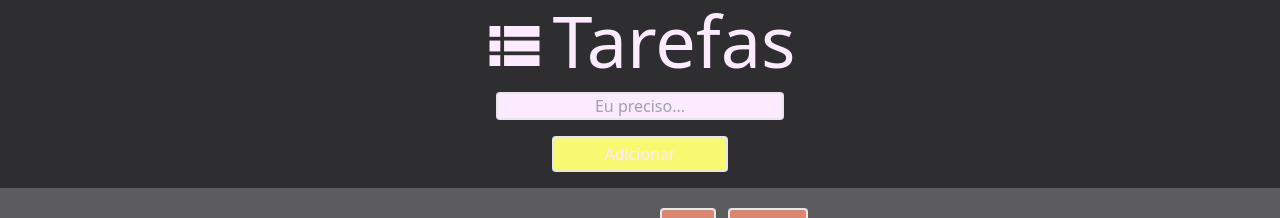
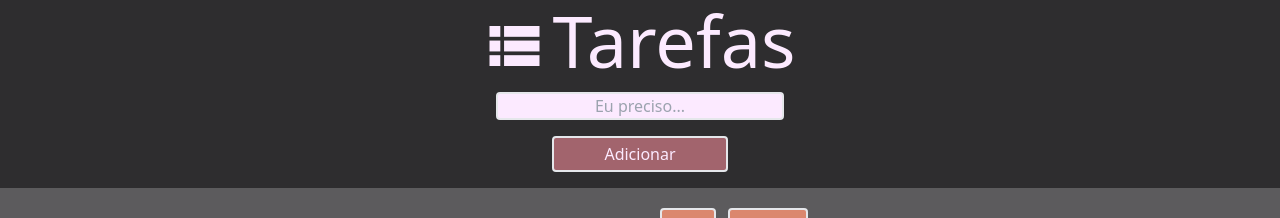
Before and after one commit to ricierirossi/my-todo-list, a Vue app: page / in a window 1280 px wide. Shown: the top 218 px of the page. Built offline with nearby package versions, Linux system fonts and the light colour scheme; no server answers.

Commit message:
Update TaskForm.vue

```diff
--- a/src/components/TaskForm.vue
+++ b/src/components/TaskForm.vue
@@ -9,7 +9,7 @@
         <TaskButtons
             label="Adicionar"
             @click="submitTask"
-            class="bg-pineapple w-44"
+            class="bg-wine w-44"
         />
     </div>
 </template>
```
